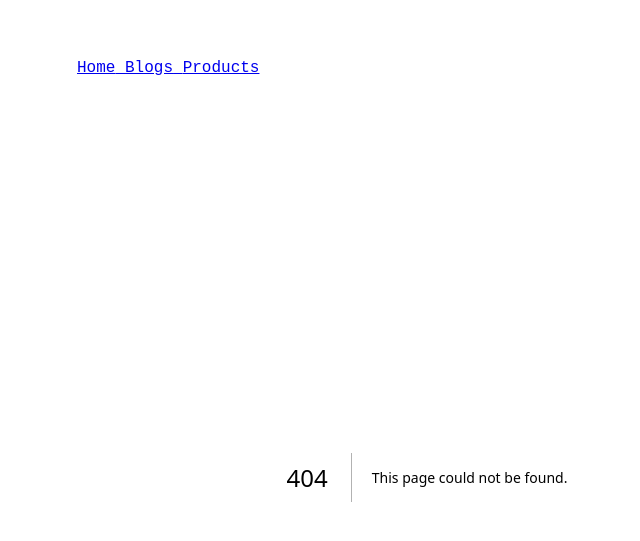
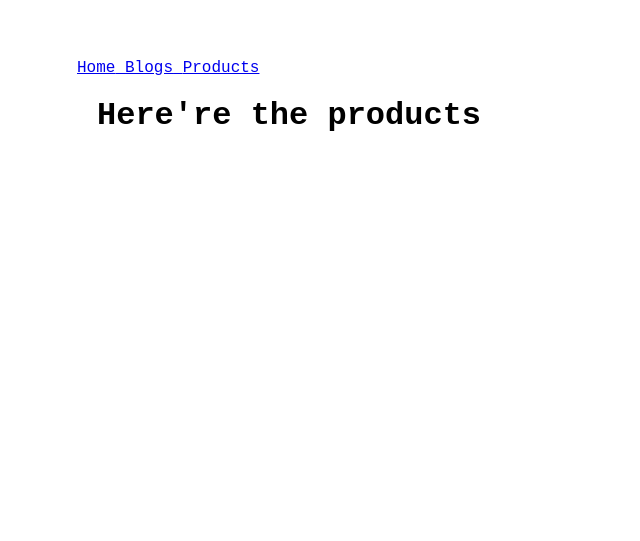
Before and after one commit to Christian-Mar/next13sandbox, a Next.js app: page /products in a window 1280 px wide. Before the commit this address had no page. Shown: the part 141-682 px from the top of the page, without its empty margins (213-853 px from the left). Built offline with nearby package versions, Linux system fonts and the light colour scheme.

Commit message:
created new pages

```diff
--- /dev/null
+++ b/app/products/page.jsx
@@ -0,0 +1,9 @@
+const ProductsPage = () => {
+  return (
+    <div className="page">
+      <h1>Here're the products</h1>
+    </div>
+  )
+}
+
+export default ProductsPage;
```
Also changed, not shown: app/blogs/page.jsx (added, +9 -0 lines), 1 other file (tests, documents, lock files or other folders).
